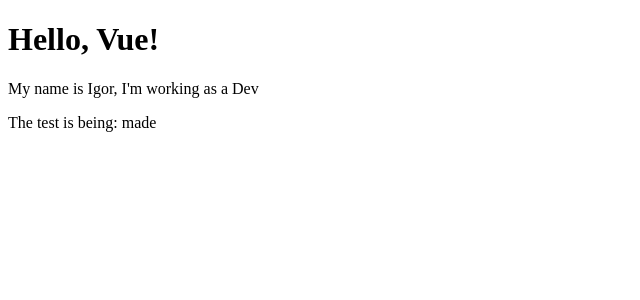
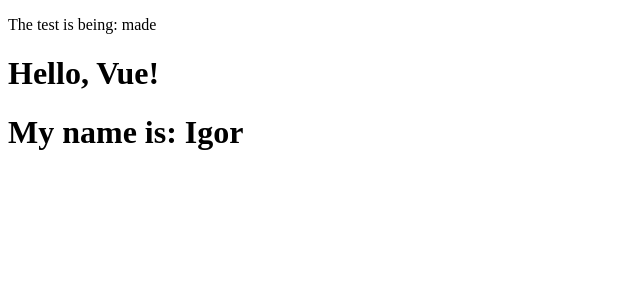
Before and after one commit to IgorBorgess/vue3-firstContact, a Vue app: page / in a window 1280 px wide. Shown: the top 300 px of the page, without its empty margins (0-640 px from the left). Built offline with nearby package versions, Linux system fonts and the light colour scheme.

Commit message:
[If applied] will create the life cycle component.

```diff
--- a/src/App.vue
+++ b/src/App.vue
@@ -1,15 +1,18 @@
 <template>
+  <p>The test is being: {{ testing }}</p>
   <FirstComponent />
-  <p>The test is being: {{ testing }}</p>
+  <LifeCycle />
 </template>
 
 <script>
 import FirstComponent from "./components/FirstComponent.vue"
+import LifeCycle from "./components/LifeCycle.vue"
 
 export default {
   name: "App",
   components: {
     FirstComponent,
+    LifeCycle
     },
   data() {
     return {
--- a/src/components/FirstComponent.vue
+++ b/src/components/FirstComponent.vue
@@ -1,7 +1,7 @@
 <template>
     <div>
         <h1>Hello, Vue!</h1>
-        <p>My name is {{ name }}, I'm working as a {{ profession }}</p>
+        <!-- <p>My name is {{ name }}, I'm working as a {{ profession }}</p> -->
     </div>
 </template>
 
--- /dev/null
+++ b/src/components/LifeCycle.vue
@@ -0,0 +1,28 @@
+<template>
+    <h1>My name is: {{ name }}</h1>
+</template>
+
+<script>
+export default {
+    name: "LifeCycle",
+    data() {
+        return {
+            name: "Don't know it yet"
+        }
+    },
+    created() {
+        setTimeout(() => {
+            this.name = "Igão"
+        }, 2000)
+    },
+    mounted() {
+        setTimeout(() => {
+            this.name = "Igor"
+        }, 4000)
+    }
+}
+</script>
+
+<style>
+
+</style>
```
